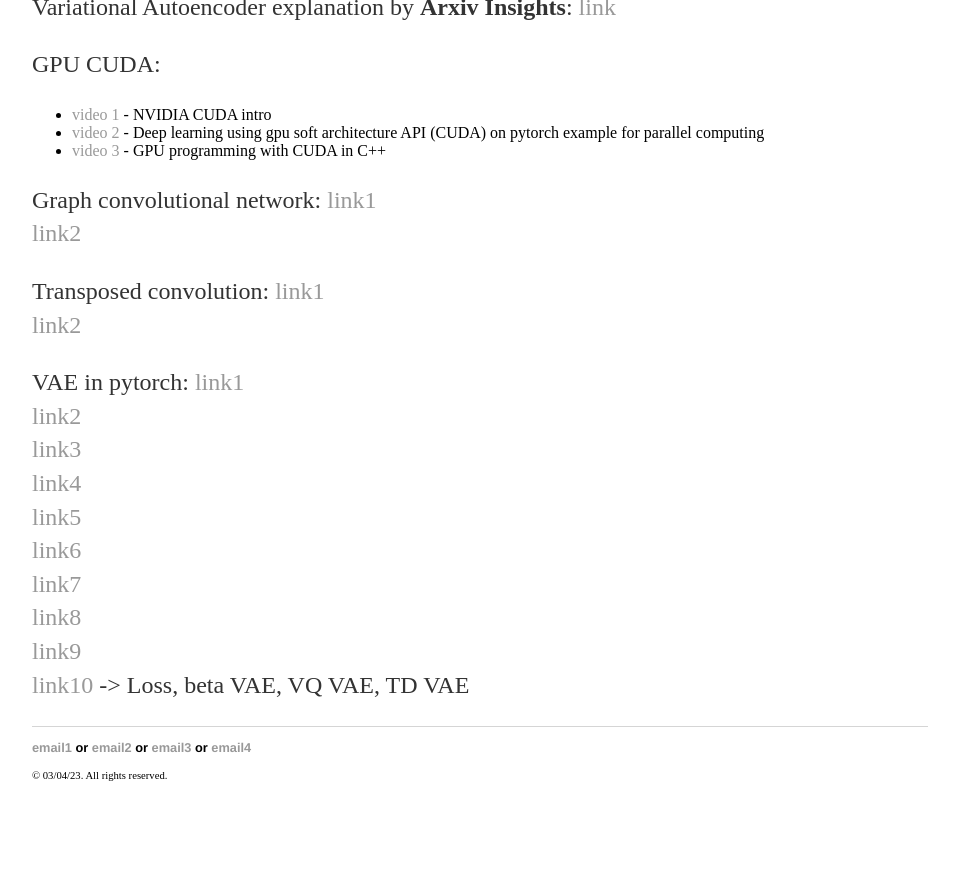
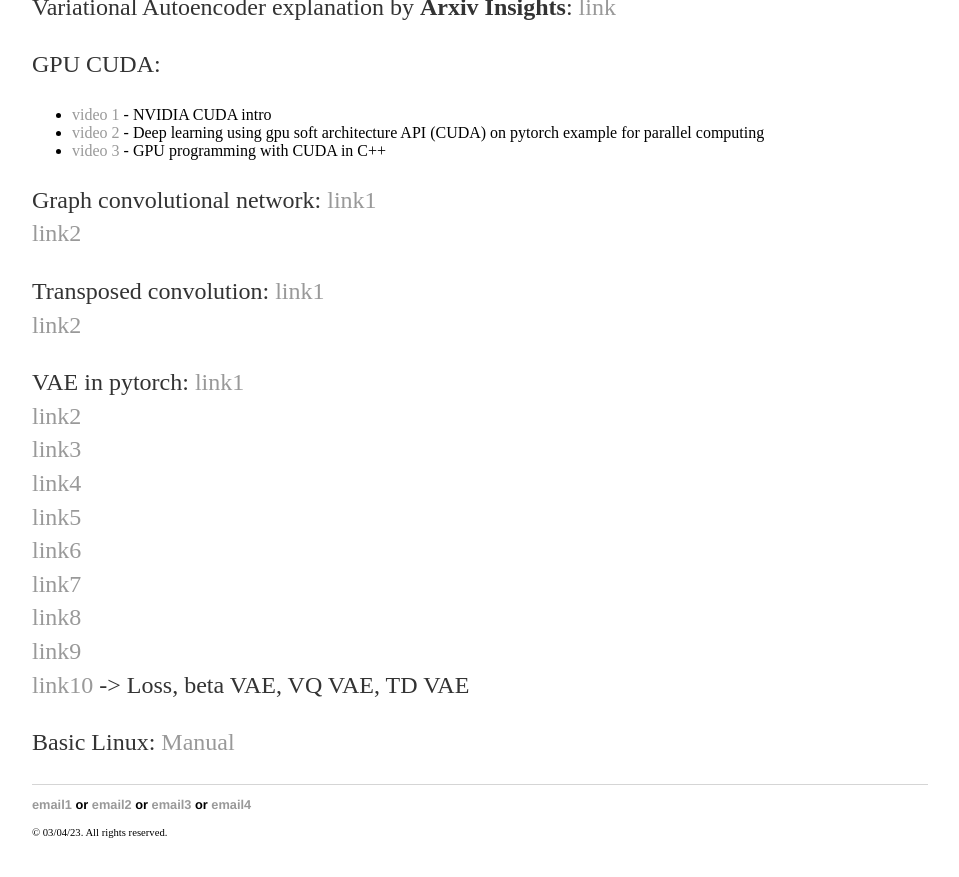
Before and after one commit to yjkweon24/yjkweon24.github.io, a Jekyll site: the page built from _posts/2019-03-16-Academic.md, in a window 1280 px wide and 900 px high, scrolled down 8552 px. Shown: the top 877 px of the window, without its empty margins (160-1119 px from the left). Built offline with Jekyll 4.4.1, drawn with Linux system fonts in a browser that asks for light colours; before the commit the page ends 9395 px from its top, so only the background shows below that.

Commit message:
Update 2019-03-16-Academic.md

```diff
--- a/_posts/2019-03-16-Academic.md
+++ b/_posts/2019-03-16-Academic.md
@@ -211,3 +211,5 @@ VAE in pytorch: [link1](https://debuggercafe.com/getting-started-with-variationa
 <br/>[link8](https://www.jeremyjordan.me/autoencoders/)
 <br/>[link9](https://www.jeremyjordan.me/variational-autoencoders/)
 <br/>[link10](https://lilianweng.github.io/lil-log/2018/08/12/from-autoencoder-to-beta-vae.html) -> Loss, beta VAE, VQ VAE, TD VAE
+
+Basic Linux: [Manual](https://www.pluralsight.com/guides/beginner-linux-navigation-manual)
```
